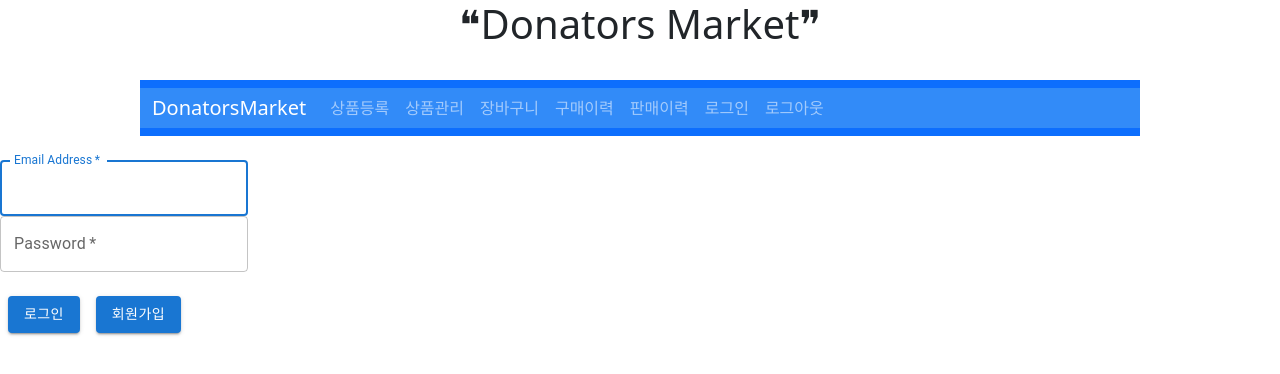
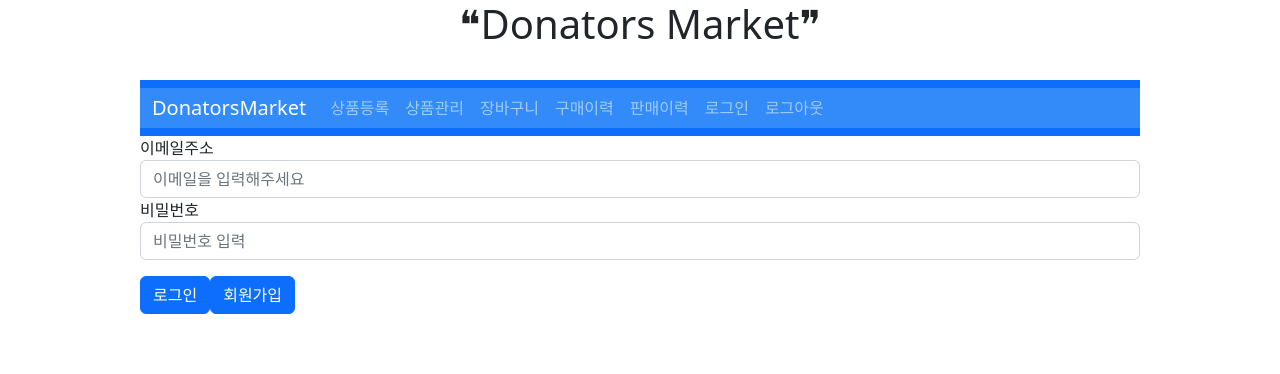
Before and after one commit to huiji072/Study, a React (Create React App) app in the folder reactStudy/shop-test/: page / in a window 1280 px wide. Shown: the top 374 px of the page. Built offline with nearby package versions, Linux system fonts and the light colour scheme.

Commit message:
login 수정

```diff
--- a/reactStudy/shop-test/src/App.js
+++ b/reactStudy/shop-test/src/App.js
@@ -11,12 +11,10 @@ import OrderHist from './order/OrderHist';
 
 function App() {
   return (
-    // <Login></Login><
     <>
     <Header></Header>
     <Login></Login>
     </>
-    // <Join></Join>
   );
 }
 
--- /dev/null
+++ b/reactStudy/shop-test/src/login/Login.css
@@ -0,0 +1,7 @@
+.loginForm{
+    margin: auto;
+    width: 1000px;
+}
+.error {
+    color: #bd2130;
+}
--- a/reactStudy/shop-test/src/login/Login.jsx
+++ b/reactStudy/shop-test/src/login/Login.jsx
@@ -1,4 +1,5 @@
 import React, { Component } from 'react';
+import './Login.css';
 import TextField from '@mui/material/TextField';
 import Checkbox from '@mui/material/Checkbox';
 import Button from '@mui/material/Button';
@@ -7,38 +8,21 @@ import FormControlLabel from '@mui/material/FormControlLabel';
 class Login extends Component {
     render() {
         return(
-            <div className="Login">
-            {/* <FormControlLabel
-              control={<Checkbox value="기부자"/>}
-              label="기부자"
-            />
-            <FormControlLabel
-              control={<Checkbox value="일반회원"/>}
-              label="일반회원"
-            /> */}
-            <br></br>
-            <TextField
-              label="Email Address"
-              required
-              name="email"
-              autoComplete="email"
-              autoFocus
-            />
-            <br></br>
-            <TextField
-              label="Password"
-              type="password"
-              required
-              name="password"
-              autoComplete="current-password"
-            />
-            <br></br>
-            {/* <FormControlLabel
-              control={<Checkbox value="remember"/>}
-              label="remember"
-            /> */}
-            <Button type='submit' variant="contained" sx={{ mt: 3, ml: 1, mr:1, mb: 2 }} >로그인</Button>
-            <Button type='submit' variant="contained" sx={{ mt: 3, ml: 1, mr:1, mb: 2 }} >회원가입</Button>
+            <div>
+                <form role="form" method="post" action="/members/login" class="loginForm">
+                  <div class="form-group">
+                    <label >이메일주소</label>
+                    <input type="email" name="email" class="form-control" placeholder="이메일을 입력해주세요"/>
+                  </div>
+                  <div class="form-group">
+                    <label>비밀번호</label>
+                    <input type="password" name="password" id="password" class="form-control" placeholder="비밀번호 입력"/>
+                  </div>
+                  <p class="error"></p>
+                  <button class="btn btn-primary">로그인</button>
+                  <button type="button" class="btn btn-primary" onClick="location.href='/members/new'">회원가입</button>
+                  <input type="hidden" />
+              </form>
           </div>
         );
     }
```
